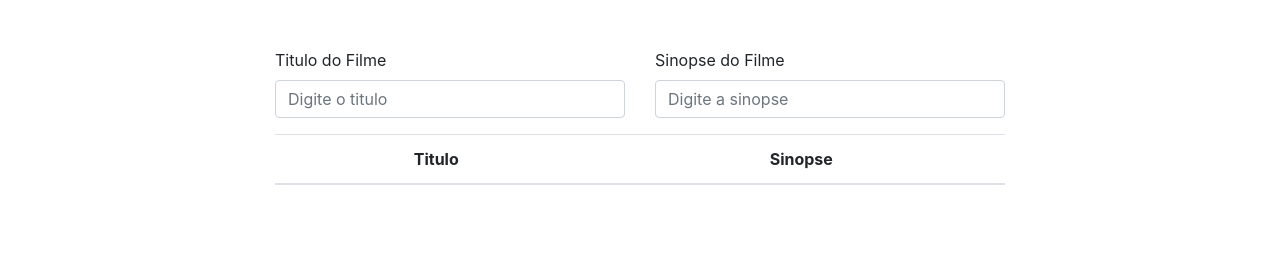
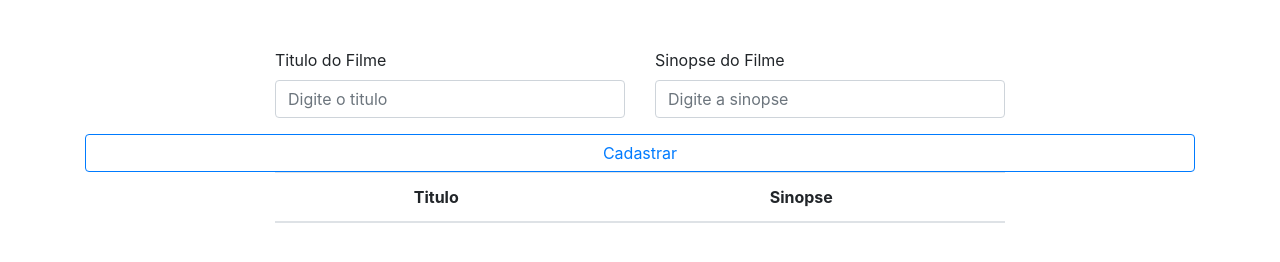
Before and after one commit to jotapedrodev/projeto-web-t1sub2, a website: page front/index.html in a window 1280 px wide. Drawn offline with nearby package versions, Linux system fonts and the light colour scheme; no server answers.

Commit message:
botao-cadastrar

```diff
--- a/front/index.html
+++ b/front/index.html
@@ -29,7 +29,12 @@
 
           </div>
         </div>
+      </div>
 
+      <div class="row justify-content-center">
+        <div class="col md-8">
+          <button class="btn btn-outline-primary w-100" onclick="cadastrarFilme()">Cadastrar</button>
+        </div>
       </div>
 
 
--- a/front/js/script.js
+++ b/front/js/script.js
@@ -18,3 +18,9 @@ async function obterFilmes() {
         }
 
 }
+
+function cadastrarFilme() {
+    console.log("cadastrando...");
+
+
+}
```
